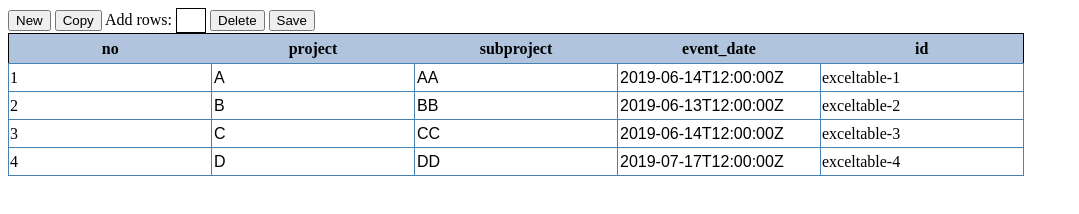
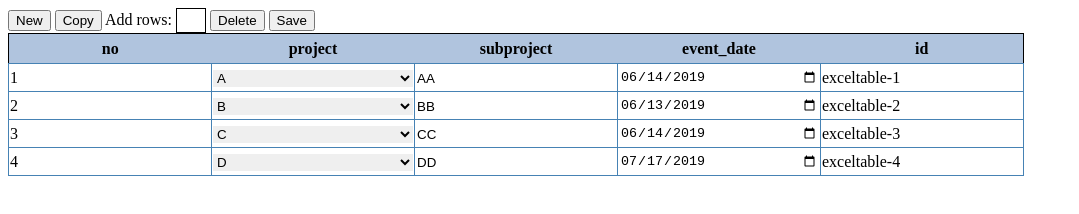
Before and after one commit to srldl/tabletest, a website with bundled scripts: page index.html in a window 1280 px wide. Shown: the whole page, without its empty margins (0-1079 px from the left). Built offline with nearby package versions, Linux system fonts and the light colour scheme.

Commit message:
select ok, dates miss drag&drop

```diff
--- a/index.js
+++ b/index.js
@@ -25,22 +25,39 @@ let drag_arr = [];
 let prev_selected_cell = '';
 
 
+function input_element(id_td,id,inputValue,typefield){
+  var td = document.createElement("td");
+  td.id = id_td;
+  //Child element
+  var input = document.createElement("input");
+  input.type = typefield;
+  input.id = id;
+  input.value= inputValue;
+  td.appendChild(input);
+  return td;
+}
 
-function input_element(id_td,id,inputValue,readOnly,backgroundColor,borderColor,fontWeight,fontSize){
+function select_element(id_td, id_select, header_name, val){
   var td = document.createElement("td");
   td.id = id_td;
 
-  var input = document.createElement("input");
-  input.type = "text";
-  input.id = id;
-  input.value= inputValue;
-  input.readOnly = readOnly;
-  input.style.backgroundColor = backgroundColor;
-  input.style.borderColor = borderColor;
-  input.style.fontWeight = fontWeight;
-  input.style.fontSize = fontSize;
-  td.appendChild(input);
-  return td;
+  //Find the select options from the input object named obj
+  let arr = obj.selectlist[header_name];
+  let returnstring = '';
+  if (arr != undefined) {
+        for (let i in arr) {
+            if (arr[i] === val) {
+              returnstring += "<option value='" + arr[i] + "'selected>" + arr[i] + "</option>";
+            } else {
+              returnstring += "<option value='" + arr[i] + "'>" + arr[i] + "</option>";
+            }
+        }
+    }
+    var select = document.createElement("select");
+    select.id = id_select;
+    select.innerHTML = returnstring;
+    td.appendChild(select);
+    return td;
 }
 
 /* Create a new row */
@@ -50,7 +67,7 @@ function new_row(no_columns){
   tr1.appendChild(new_count_id('count_'+row_length,row_length));
   //User columns
   for (let j=1;j<no_columns-1;j++){
-    let input1 = input_element('td_'+row_length+'_'+j,'input_'+row_length+'_'+j,'',false,'white','white','normal','100%');
+    let input1 = input_element('td_'+row_length+'_'+j,'input_'+row_length+'_'+j,'','text');
     tr1.appendChild(input1);
   }
   //Id columns
@@ -76,41 +93,51 @@ function new_count_id (id,innerhtml){
     return td0;
 }
 
-  //Create headers:
+  //1. Create headers:
   let container_header = document.getElementById("header1");
 
-  //1. First column is the count
+  //a. First column is the count..
   let th0 = th_element("header_0","no",'');
   container_header.appendChild(th0);
 
-  //2. The next is the user headings
+  //b. ..the next is the user headings..
   for (let i=0;i<obj.headers.length;i++){
       let th = th_element("header_"+ i,obj.headers[i],obj.headers_tooltip[i]);
       container_header.appendChild(th);
   }
 
-  //3. Finally the id header
+  //c. ..finally the id header
   let th_last = th_element("header_"+obj.headers.length,"id",'');
   container_header.appendChild(th_last);
 
-  //Insert values into table body
+  //2.. Insert values into table body
   let container = document.getElementById("tbody1");
 
   //This only applies if obj.dataRows (fetched rows) is empty, otherwise omitted
-  if (obj.dataRows === undefined || obj.dataRows.length === 0) {
-    let tr1 = new_row(obj.headers.length+2);
-    container.appendChild(tr1);
-  }
+//  if (obj.dataRows === undefined || obj.dataRows.length === 0) {
+//    let tr1 = new_row(obj.headers.length+2);
+//    container.appendChild(tr1);
+//  }
 
-  //This only applies if obj.dataRow (fetched rows) is not empty, otherwise it generates nothing
+  //The table body
   for (let k=1;k<(obj.dataRows.length+1);k++){
        let tr1 = document.createElement("tr");
        //First column is the count
        tr1.appendChild(new_count_id("count_"+row_length,row_length));
+       let td;
        //Second to almost last column is user info
        for (let j=1;j<obj.dataRows[0].length+1;j++){
-          let input1 = input_element('td_'+k+'_'+j,'input_'+k+'_'+j,obj.dataRows[k-1][j-1],false,'white','white','normal','100%');
-          tr1.appendChild(input1);
+         if (obj.selectlist.hasOwnProperty(obj.headers[j-1])) {  //Select field
+            td = select_element('td_'+k+'_'+j,'select_'+k+'_'+j,obj.headers[j-1],obj.dataRows[k-1][j-1]);
+
+         } else if (obj.dateFields.includes(obj.headers[j-1])){  //input date field
+             let conv_date = (obj.dataRows[k-1][j-1]).substring(0,10);
+             td = input_element('td_'+k+'_'+j,'input_'+k+'_'+j,conv_date,'date');
+
+         } else {  //ordinary input field
+             td = input_element('td_'+k+'_'+j,'input_'+k+'_'+j,obj.dataRows[k-1][j-1],'text');
+         }
+         tr1.appendChild(td);
        }
        //Last column is the id
        tr1.appendChild(new_count_id("id_"+row_length,obj.id+"-"+row_length));
@@ -198,6 +225,7 @@ document.addEventListener("dragover", function( event ) {
 
 //Set cell and row select
 let handleClick = function (event) {
+  console.log(event.explicitOriginalTarget);
   if ((event.explicitOriginalTarget.id).startsWith('input') || (event.explicitOriginalTarget.id).startsWith('select')) {
       let doc = document.getElementById(event.explicitOriginalTarget.id);
       let elem = doc.parentElement;
--- a/style.css
+++ b/style.css
@@ -43,3 +43,8 @@ input {
 .selectCell { border: thick solid #0000FF; }
 
 .dragCell { border: thick dotted #0000AA; }
+
+select {
+    border: 0;
+    width: 100%;
+}
```
